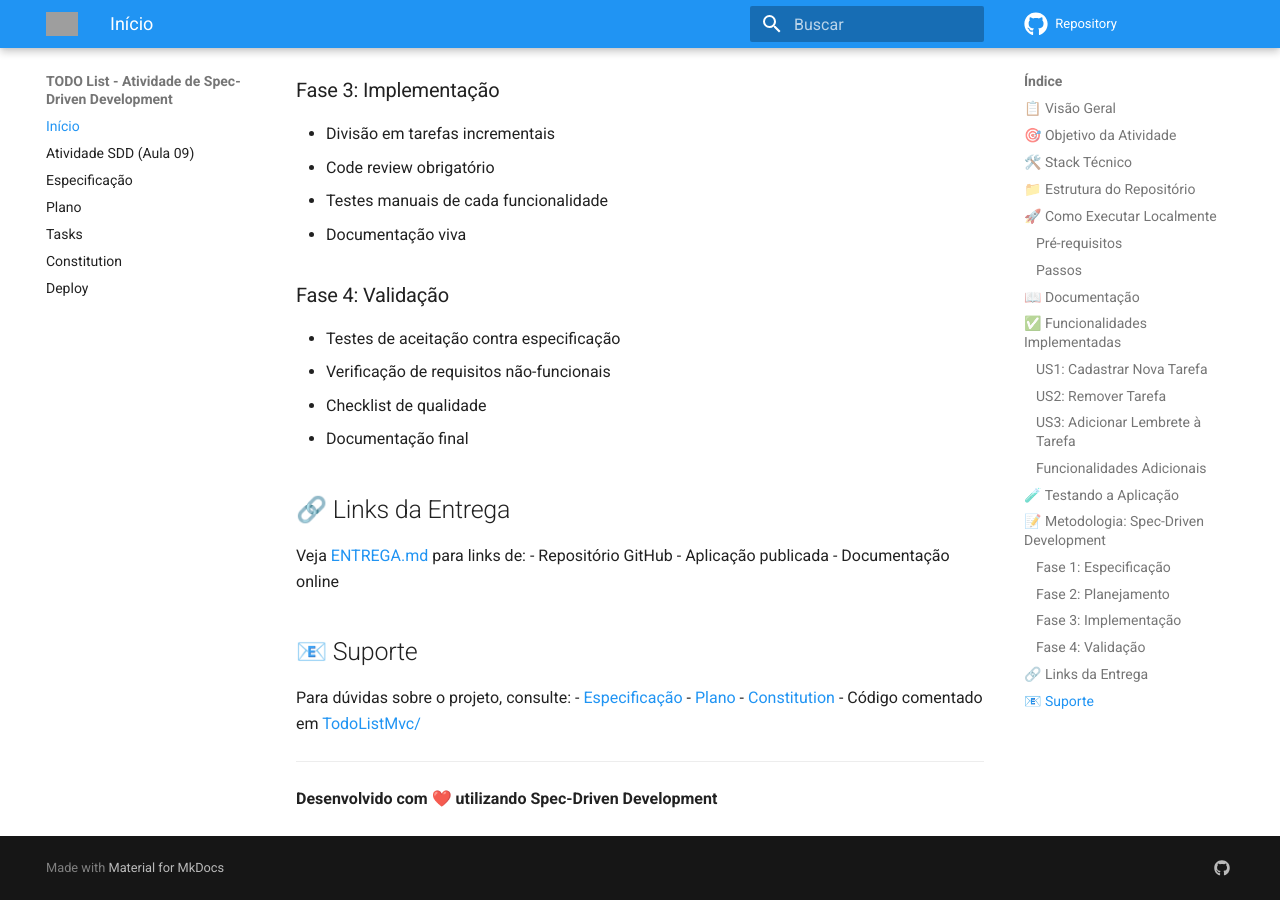
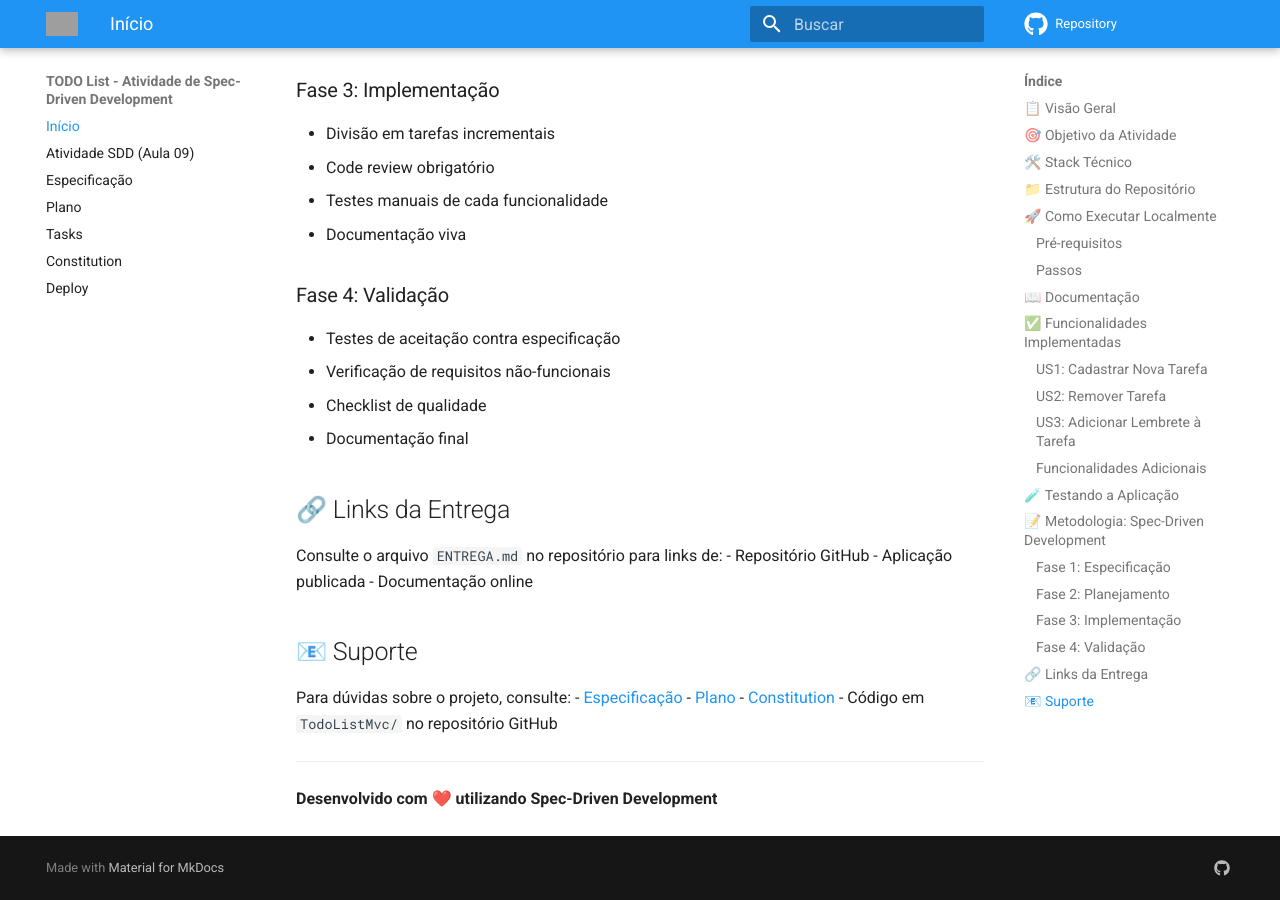
Before and after one commit to julianeiva1/extensao-paulo-sergio, an MkDocs documentation site: the page built from docs/index.md, in a window 1280 px wide and 900 px high, scrolled down 4966 px. Built offline with MkDocs 1.6.1 and Material for MkDocs 9.7.7, drawn with Linux system fonts in a browser that asks for light colours; comment, search, counter and statistics services are not loaded; grey boxes are pictures that could not be loaded.

Commit message:
docs: atualiza documentacao de entrega

```diff
--- a/docs/index.md
+++ b/docs/index.md
@@ -194,7 +194,7 @@ Este projeto foi desenvolvido seguindo a metodologia de **Spec-Driven Developmen
 
 ## 🔗 Links da Entrega
 
-Veja [ENTREGA.md](../ENTREGA.md) para links de:
+Consulte o arquivo `ENTREGA.md` no repositório para links de:
 - Repositório GitHub
 - Aplicação publicada
 - Documentação online
@@ -204,8 +204,8 @@ Veja [ENTREGA.md](../ENTREGA.md) para links de:
 Para dúvidas sobre o projeto, consulte:
 - [Especificação](spec.md)
 - [Plano](plan.md)
-- [Constitution]( constitution.md)
-- Código comentado em [TodoListMvc/](../TodoListMvc)
+- [Constitution](constitution.md)
+- Código em `TodoListMvc/` no repositório GitHub
 
 ---
 
```
Also changed, not shown: docs/deploy.md (+1 -1 lines).
